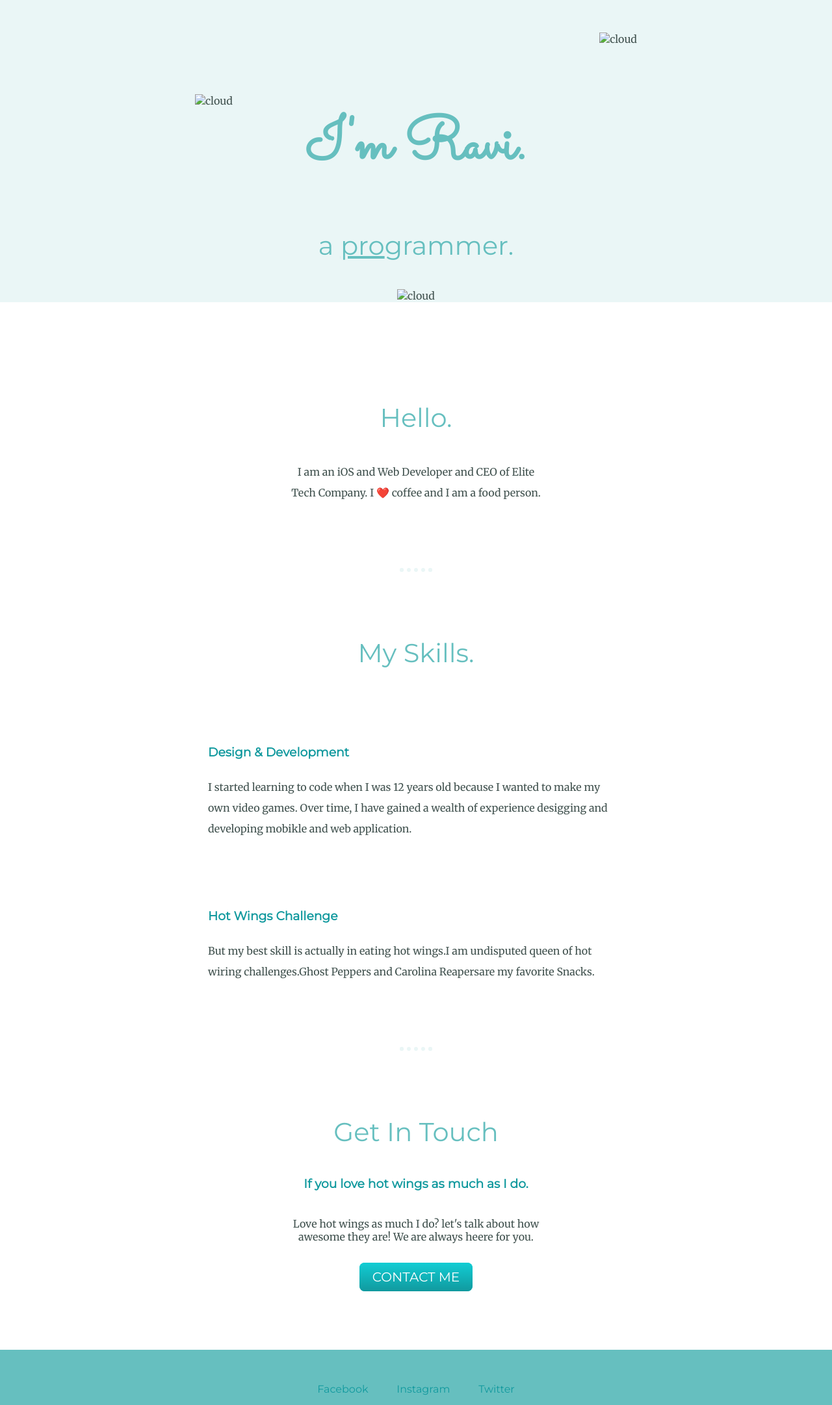
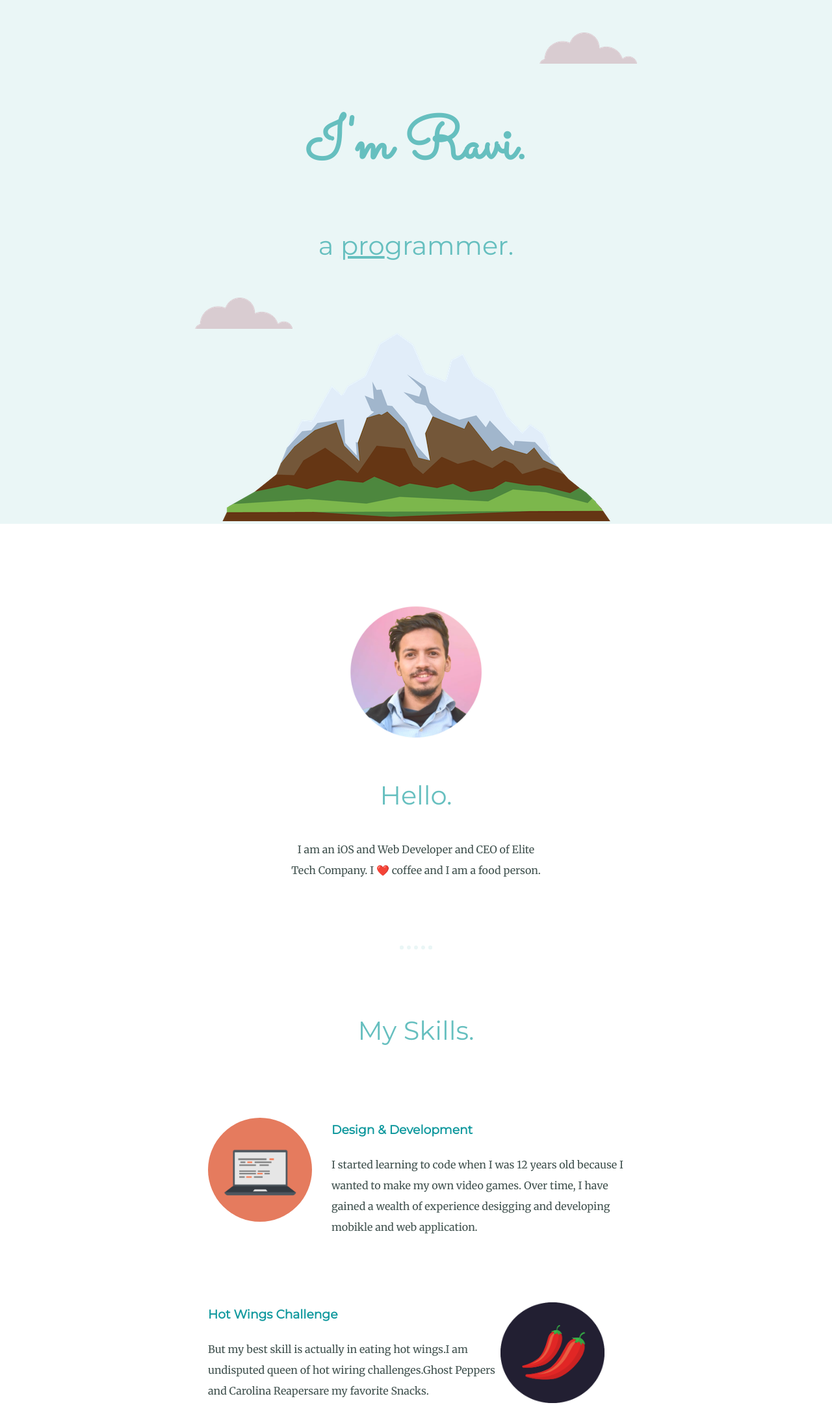
Before and after one commit to ivarlearning/Personal-Website, a plain HTML site: page index.html in a window 1280 px wide. Shown: the top 2162 px of the page at 65% size. Drawn offline with Linux system fonts and the light colour scheme; files that its build step writes are made by us from their sources.

Commit message:
add change

```diff
--- a/index.html
+++ b/index.html
@@ -4,7 +4,7 @@
     <meta charset="utf-8">
     <title>Ravi's Personal Website</title>
     <link rel="favicon" href="favicon.png">
-    <link rel="stylesheet" href="css/styles.css">
+    <link rel="stylesheet" href="styles.css">
     <link rel="preconnect" href="https://fonts.googleapis.com">
 <link rel="preconnect" href="https://fonts.gstatic.com" crossorigin>
 <link href="https://fonts.googleapis.com/css2?family=Merriweather&family=Montserrat&family=Sacramento&display=swap" rel="stylesheet">
@@ -12,17 +12,17 @@
   </head>
   <body>
     <div class="top-container">
-      <img class="top-cloud" src="img/cloud.png" alt="cloud">
+      <img class="top-cloud" src="cloud.png" alt="cloud">
       <h1>I'm Ravi.</h1>
       <h2>a <span class="pro">pro</span>grammer.</h2>
-      <img class="bottom-cloud" src="img/cloud.png" alt="cloud">
-      <img class="mountain" src="img/mountain.png" alt="cloud">
+      <img class="bottom-cloud" src="cloud.png" alt="cloud">
+      <img class="mountain" src="mountain.png" alt="cloud">
 
     </div>
 
     <div class="middle-container">
       <div class="profile">
-      <img class="ravi"src="img\ravi.png" alt="">
+      <img class="ravi"src="ravi.png" alt="">
         <h2>Hello.</h2>
         <p class="intro">I am an iOS and Web Developer and CEO of Elite Tech Company. I ❤️ coffee and I am a food person.</p>
       </div>
@@ -30,13 +30,13 @@
       <div class="skills">
         <h2>My Skills.</h2>
         <div class="skill-row">
-          <img class="computer circular" src="img/computer.png" alt="">
+          <img class="computer circular" src="computer.png" alt="">
           <h3>Design & Development</h3>
           <p class="p1">I started learning to code when I was 12 years old because I wanted to make my own video games.
             Over time, I have gained a wealth of experience desigging and developing mobikle and web application.</p>
         </div>
         <div class="skill-row">
-          <img class="chillies" src="img/chillies.png" alt="">
+          <img class="chillies" src="chillies.png" alt="">
           <h3>Hot Wings Challenge</h3>
           <p class="p2">But my best skill is actually in eating hot wings.I am undisputed queen of hot wiring challenges.Ghost Peppers and Carolina Reapersare my favorite Snacks.</p>
         </div>
```
